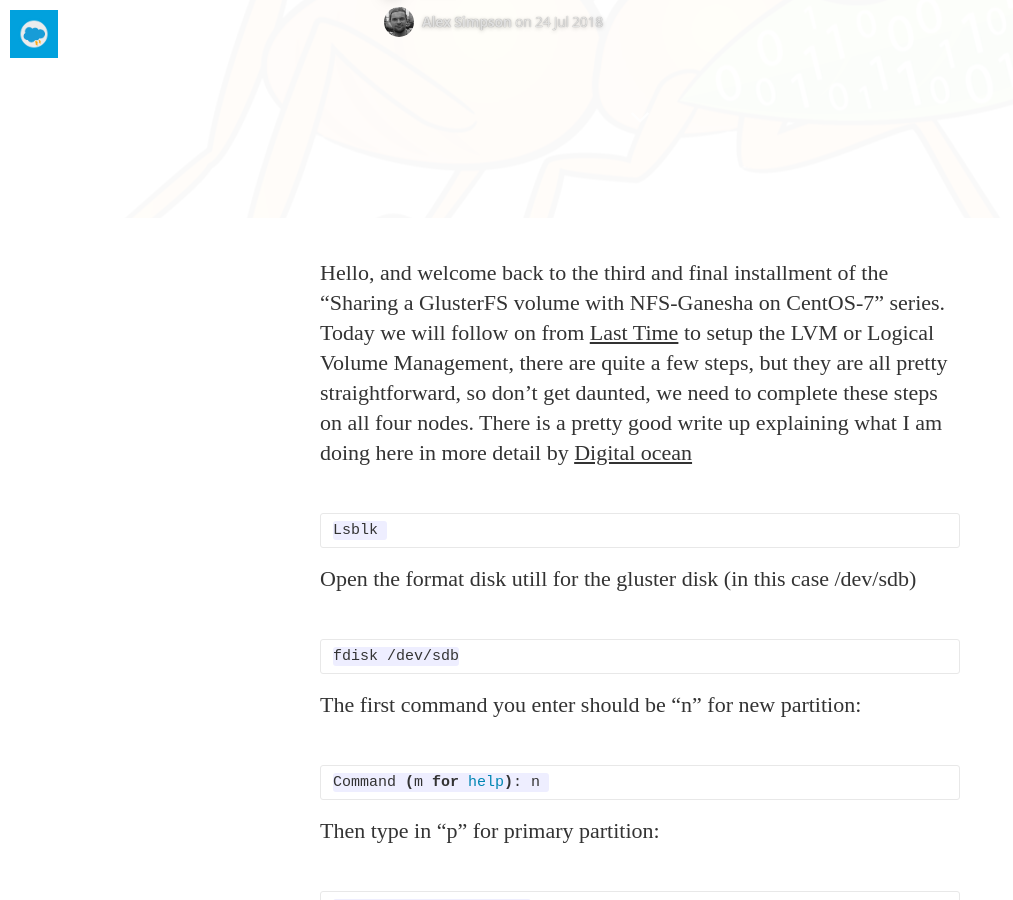
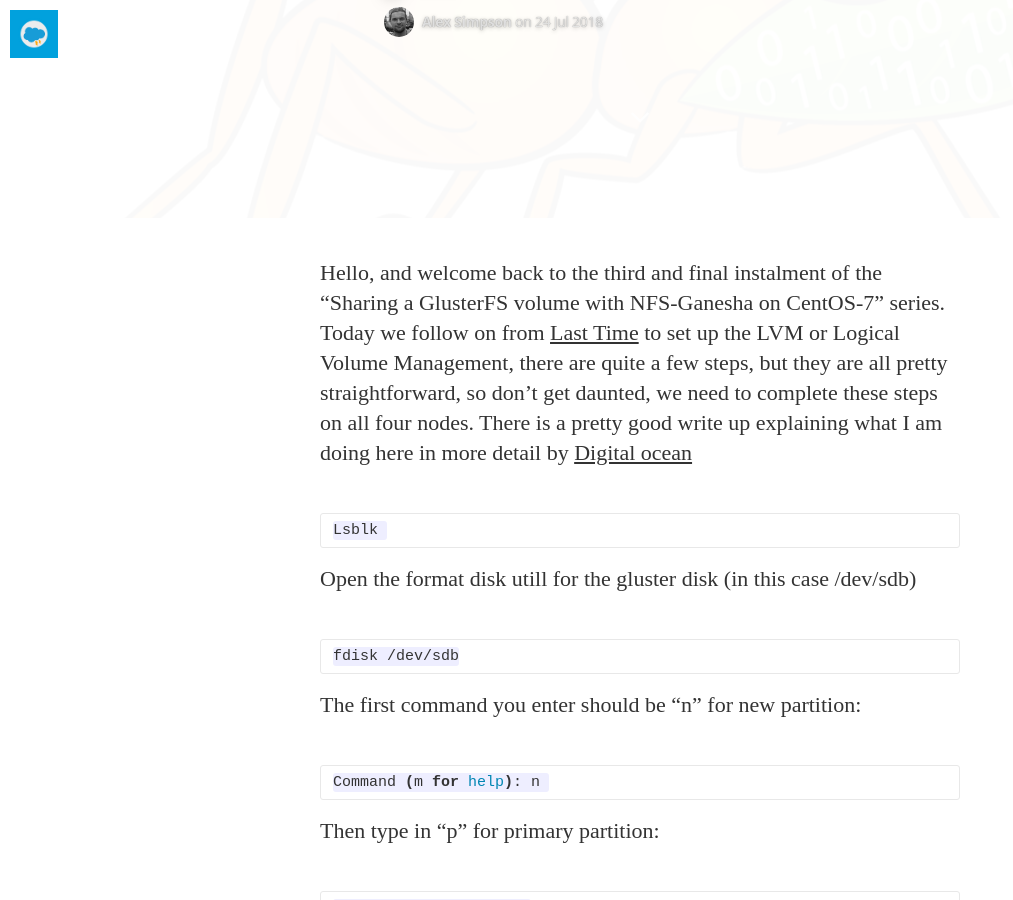
Before and after one commit to vendablefall/blog.leet.cloud, a Jekyll site: the page built from _posts/2018-07-24-sharing-a-glusterfs-volume-with-nfs-ganesha-pt3.markdown, in a window 1280 px wide and 900 px high, scrolled down 682 px. Shown: the whole window, without its empty margins (0-1013 px from the left). Built offline with Jekyll 4.4.1, drawn with Linux system fonts in a browser that asks for light colours; nearby versions of some CDN libraries; some web fonts are replaced; comment, search, counter and statistics services are not loaded; some of the changed text lies outside the part shown.

Commit message:
grammarly check

````diff
--- a/_posts/2018-07-24-sharing-a-glusterfs-volume-with-nfs-ganesha-pt3.markdown
+++ b/_posts/2018-07-24-sharing-a-glusterfs-volume-with-nfs-ganesha-pt3.markdown
@@ -8,7 +8,7 @@ image: /assets/article_images/glusterfs-ganesha/glusterfs-ant.png
 bg-color: white
 ---
 
-Hello, and welcome back to the third and final installment of the "Sharing a GlusterFS volume with NFS-Ganesha on CentOS-7" series. Today we will follow on from [Last Time]({{ site.url }}/2018-08-10-sharing-a-glusterfs-volume-with-nfs-ganesha-pt2.html) to setup the LVM or Logical Volume Management, there are quite a few steps, but they are all pretty straightforward, so don't get daunted, we need to complete these steps on all four nodes. There is a pretty good write up explaining what I am doing here in more detail by [Digital ocean](https://www.digitalocean.com/community/tutorials/an-introduction-to-lvm-concepts-terminology-and-operations)
+Hello, and welcome back to the third and final instalment of the "Sharing a GlusterFS volume with NFS-Ganesha on CentOS-7" series. Today we follow on from [Last Time]({{ site.url }}/2018-08-10-sharing-a-glusterfs-volume-with-nfs-ganesha-pt2.html) to set up the LVM or Logical Volume Management, there are quite a few steps, but they are all pretty straightforward, so don't get daunted, we need to complete these steps on all four nodes. There is a pretty good write up explaining what I am doing here in more detail by [Digital ocean](https://www.digitalocean.com/community/tutorials/an-introduction-to-lvm-concepts-terminology-and-operations)
 
 ```bash
 Lsblk
@@ -232,7 +232,7 @@ sudo mount /dev/vg1/gluster-brick /bricks/demo
 sudo mkdir -p /bricks/demo/export
 ```
 
-Now we’ll create a "notAsSimple" gluster volume, striped across two Nodes, then replicated to the other two servers ,with an arbiter disk on Node1 and Node3.Then we will disable gluster nfs. Do this on Node1.
+Now we’ll create a "notAsSimple" gluster volume, striped across two Nodes, then replicated to the other two servers, with an arbiter disk on Node1 and Node3. Then we disable gluster NFS. Do this on Node1.
 <!--https://docs.gluster.org/en/v3/Administrator%20Guide/arbiter-volumes-and-quorum/-->
 
 ```bash
@@ -241,7 +241,7 @@ sudo gluster volume set notAsSimple nfs.disable on
 sudo gluster volume start notAsSimple
 ```
 
-Then we enable ganesha. Still on Node1.
+Then we enable Ganesha. Still on Node1.
 
 ```bash
 sudo gluster nfs-ganesha enable
````
